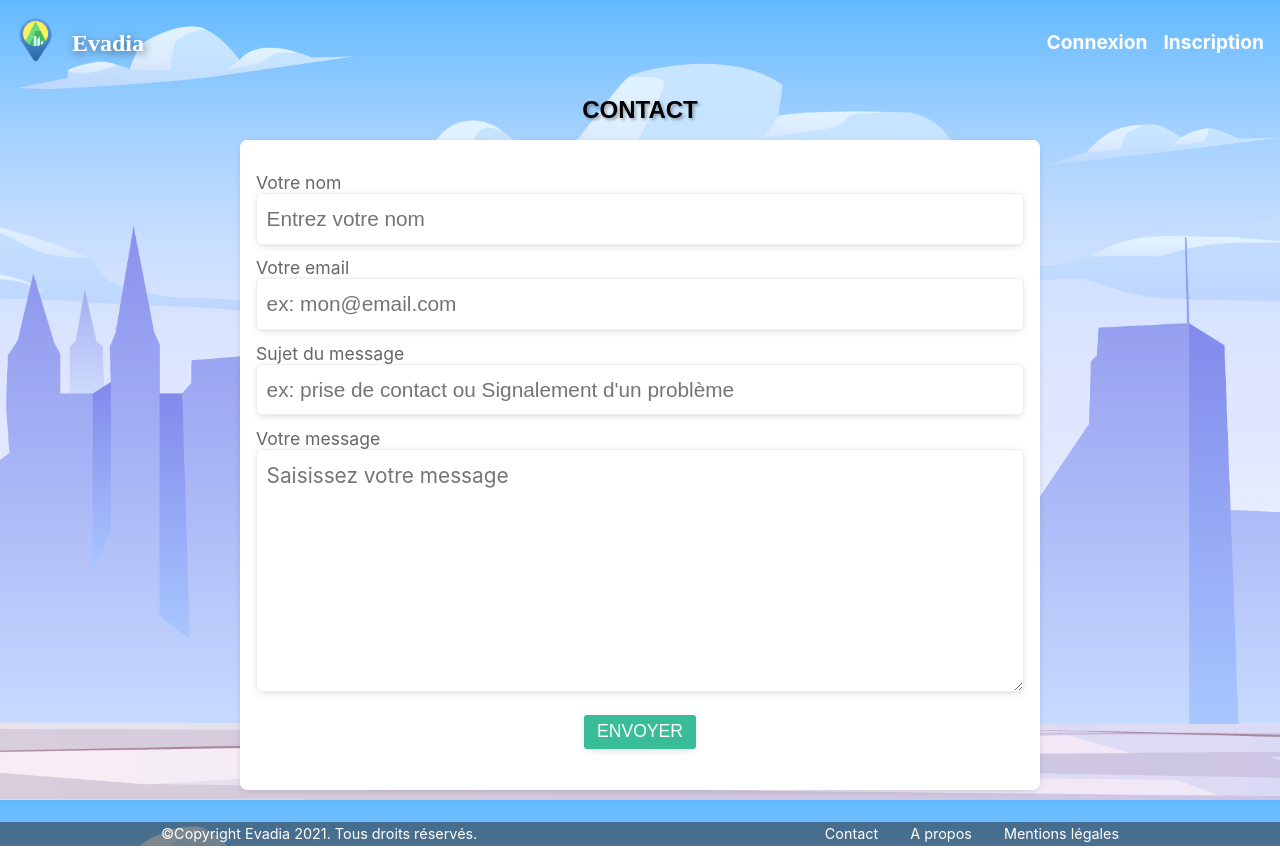
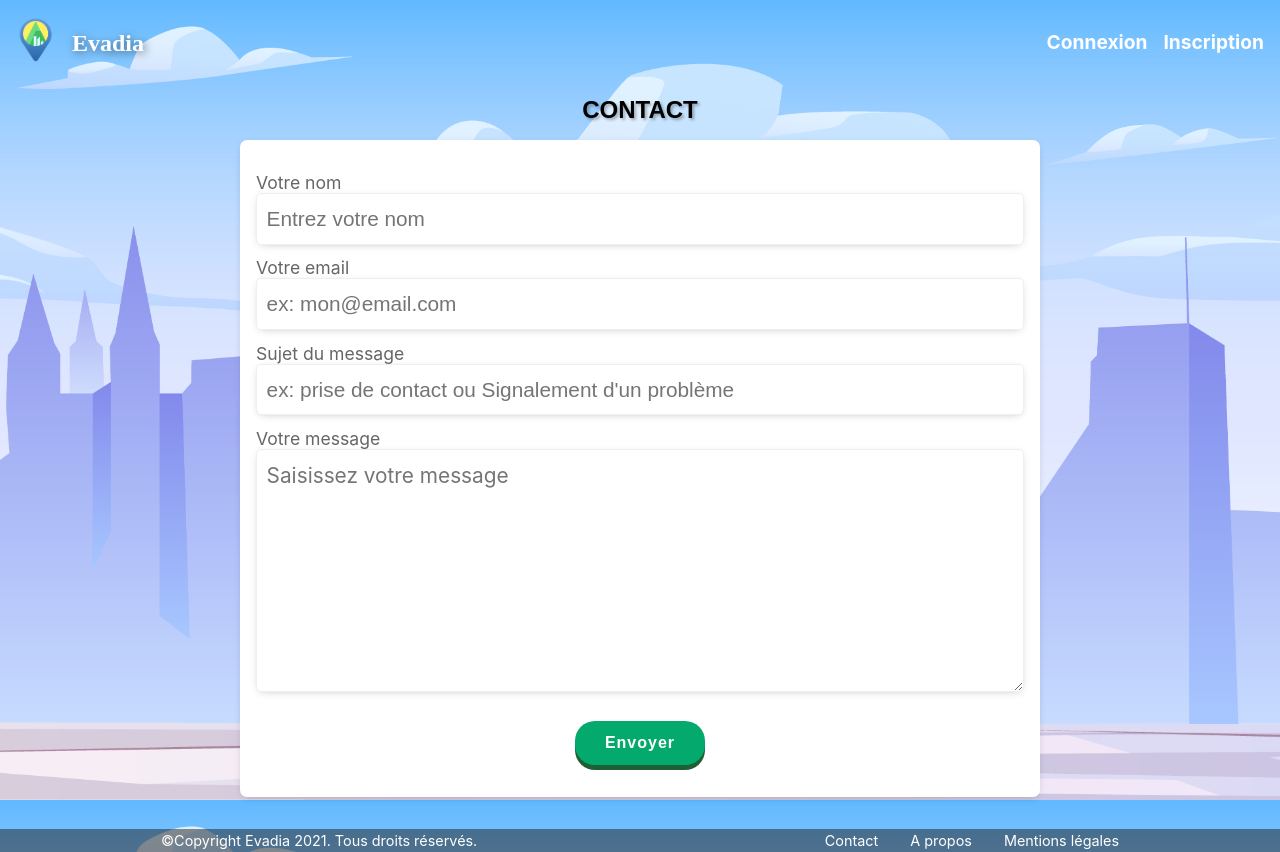
Before and after one commit to Lballanger/Evadia, a React (Vite) app in the folder front/: page /contact in a window 1280 px wide. Built offline with nearby package versions, Linux system fonts and the light colour scheme; no server answers; a web font is replaced by a local one.

Commit message:
update contact button

```diff
--- a/front/src/components/Contact/styles.scss
+++ b/front/src/components/Contact/styles.scss
@@ -42,22 +42,36 @@
     }
   }
   &__form-group-button {
-    border: none;
-    padding: 0.4rem 0.8rem;
-    text-transform: uppercase;
-    font-size: 1.1rem;
-    box-shadow: 0 2px 10px -4px rgb(0 0 0 / 30%);
-    background-color: #38bd98;
-    color: #fff;
-    cursor: pointer;
-    border-radius: 3px;
-    margin: 0.6rem 0;
-    transition: 0.6s;
+  margin: 1rem 1rem auto;
+  justify-content: center;
+  align-items: center;
+  padding: 0.8rem 1.9rem;
+  border: none;
+  border-radius: 20px;
+  font-weight: 600;
+  color: #fff;
+  background: #04aa6d;
+  font-size: 1rem;
+  letter-spacing: 1px;
+  cursor: pointer;
+  transition: all 0.4s ease;
+  position: relative;
+  display: block;
+  outline: none;
+  border: none;
+  box-shadow: 0 5px #1f5f35;
   }
 
   &__form-group-button:hover {
-    background-color: darkcyan;;
+  box-shadow: 0 3px #1f5f35;
+  background-color: darkcyan;
+  top: 1px;
   }
+
+  &__form-group-button:active {
+    box-shadow: 0 0 #57cc99;
+    top: 5px;
+    }
 }
 // }
 
```
